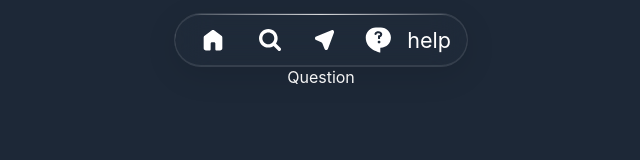
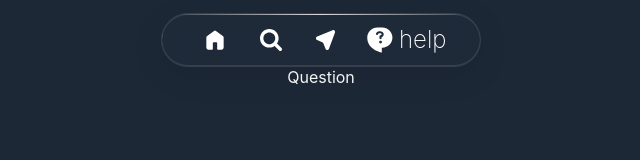
Before and after one commit to lo-ucif/weather, a React (Vite) app: page /question in a window 1280 px wide. Shown: the top 160 px of the page, without its empty margins (319-959 px from the left). Built offline with nearby package versions, Linux system fonts and the light colour scheme.

Commit message:
homepage08

```diff
--- a/src/components/icon/Homeicon.tsx
+++ b/src/components/icon/Homeicon.tsx
@@ -2,8 +2,8 @@ export default function Homeicon() {
   return (
     <svg
       xmlns="http://www.w3.org/2000/svg"
-      width="28"
-      height="28"
+      width="26"
+      height="26"
       viewBox="0 0 34 34"
       fill="none"
     >
--- a/src/components/layout/Navbar.css
+++ b/src/components/layout/Navbar.css
@@ -20,7 +20,7 @@
 .itme {
   display: flex;
   align-items: center;
-  gap: 10px;
+  gap: 2px;
   transition: all 0.3s ease;
 }
 .itme:hover {
@@ -32,8 +32,8 @@
 .text {
   color: #fff;
   text-align: center;
-  font-size: 18px;
+  font-size: 20px;
   font-style: normal;
-  font-weight: 400;
+  font-weight: 200;
   line-height: normal;
 }
--- a/src/components/layout/Navbar.tsx
+++ b/src/components/layout/Navbar.tsx
@@ -7,8 +7,8 @@ import Queastionicon from "../icon/Queastionicon";
 
 export default function Navbar() {
   return (
-    <div className="navbar scaleIn flex flex-row w-fit py-3 px-6 gap-8 sm:gap-8 glass-card justify-center items-center rounded-[40px]">
-      <NavLink to="/" end>
+    <div className="navbar scaleIn flex flex-row w-fit py-3 px-10 gap-8 sm:gap-8 glass-card justify-center items-center rounded-[40px]">
+      <NavLink to="/" >
         {({ isActive }) => (
           <div className={`itme  ${isActive ? "active" : ""}`}>
             <Homeicon />
```
